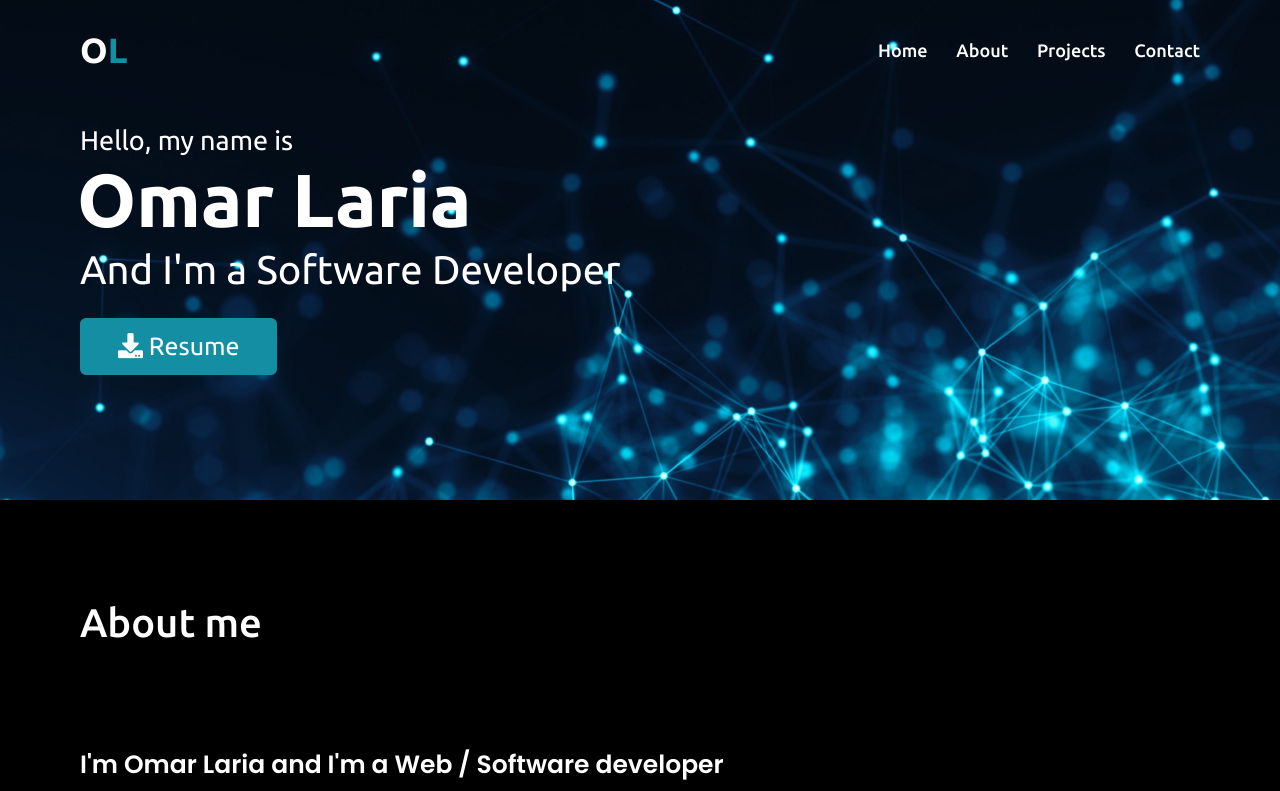
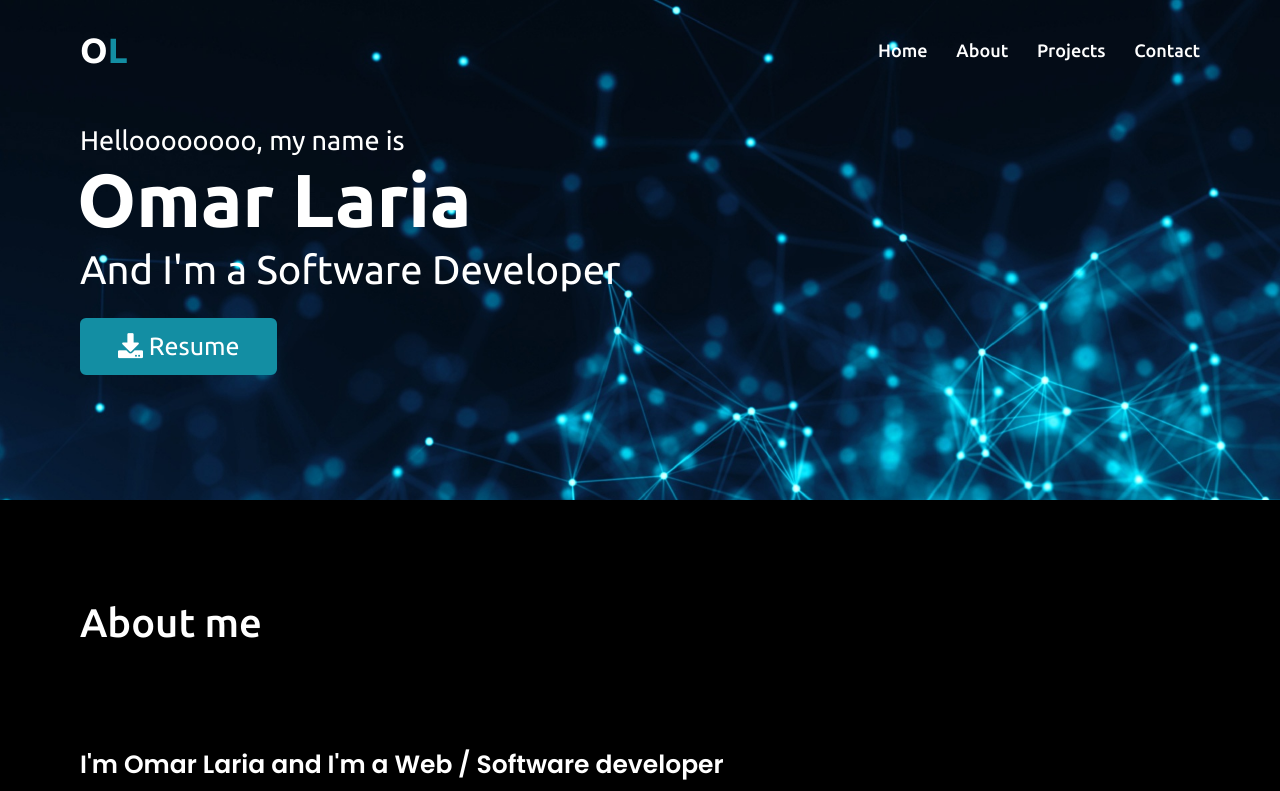
Before and after one commit to ernestolaria/OmarLariaPortfolio.github.io, a plain HTML site: page index.html in a window 1280 px wide. Shown: the top 791 px of the page. Drawn offline with nearby package versions, Linux system fonts and the light colour scheme.

Commit message:
Update index.html

```diff
--- a/index.html
+++ b/index.html
@@ -37,7 +37,7 @@
     <section class="home" id="home">
         <div class="max-width">
             <div class="home-content">
-                <div class="text-1">Hello, my name is</div>
+                <div class="text-1">Helloooooooo, my name is</div>
                 <div class="text-2">Omar Laria</div>
                 <div class="text-3">And I'm a Software Developer<span class="typing"></span></div>
                 <a href="resume.pdf" download="resume"><i class="fa fa-download"></i> Resume</a>
```
